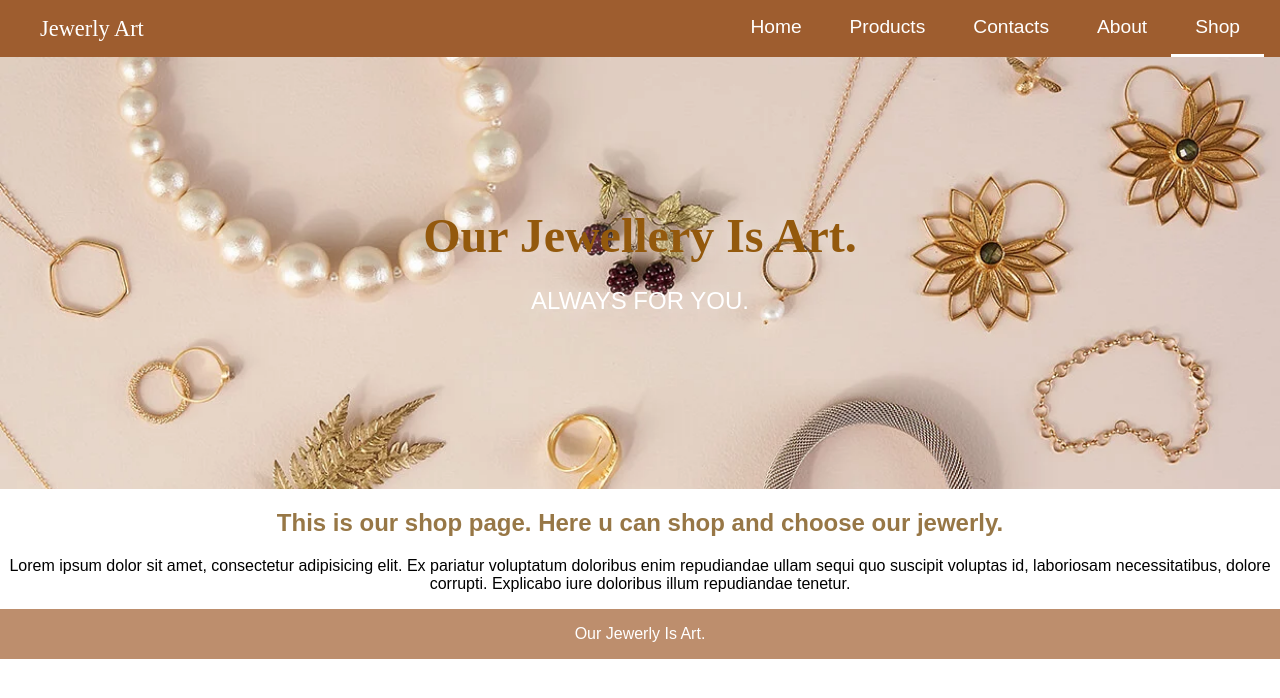
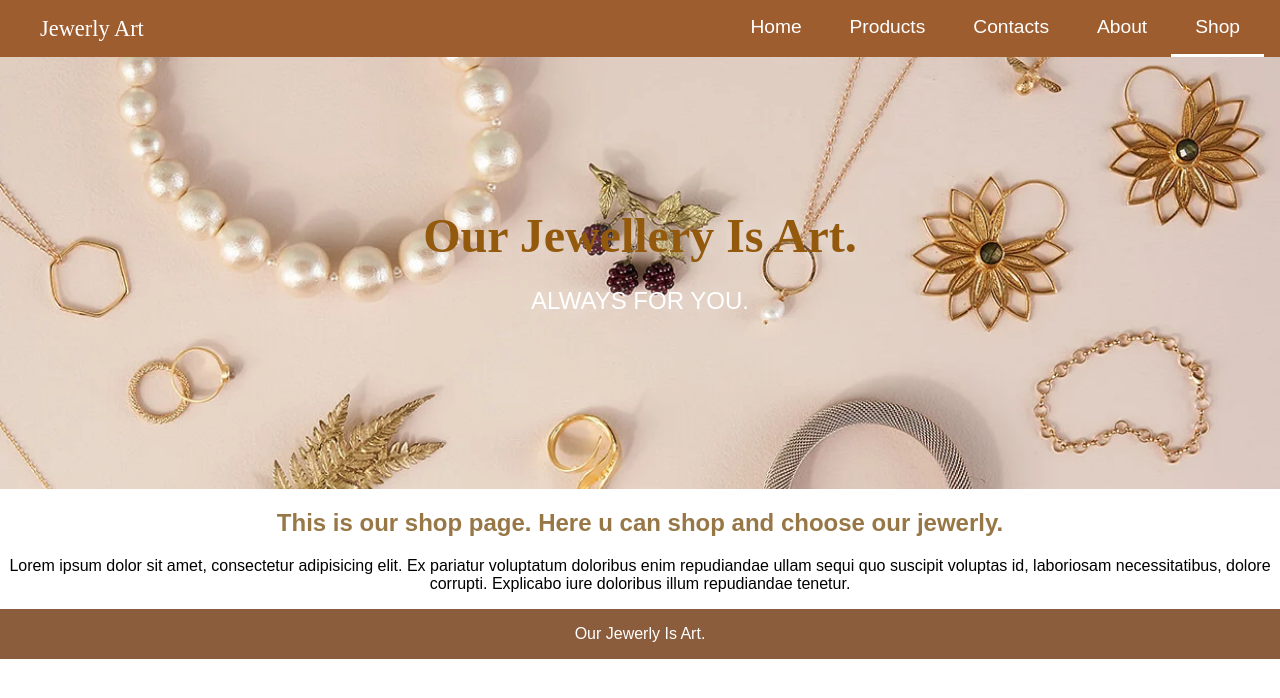
Before and after one commit to NazikAskhatova/diploma, a React (Create React App) app: page /shop in a window 1280 px wide. Shown: the top 698 px of the page. Built offline with nearby package versions, Linux system fonts and the light colour scheme; a web font is replaced by a local one.

Commit message:
change the footer color

```diff
--- a/src/components/Footer/Footer.css
+++ b/src/components/Footer/Footer.css
@@ -1,5 +1,5 @@
 .Footer {
-    background-color: rgb(189, 142, 109);
+    background-color: rgb(139, 93, 60);
     padding: 1rem;
     text-align: center;
     color: white;
```
